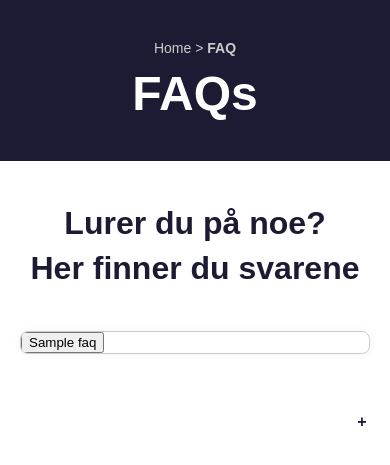
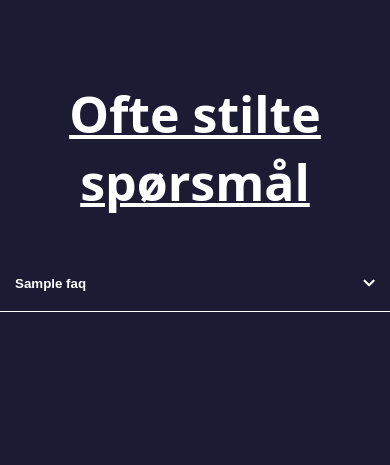
Before and after one commit to auroraodden/oddendesiign-webapp, a Django app: page /faq/ in a window 390 px wide. Shown: the top 465 px of the page. Run offline with Django 5.2, Linux system fonts and the light colour scheme; tables that the repository leaves empty hold one stand-in row (values such as "Sample post").

Commit message:
Built responsive FAQ page with toggle, icons, styling and clean layout

```diff
--- /dev/null
+++ b/core/static/css/faq.css
@@ -0,0 +1,66 @@
+* {
+    margin: 0;
+    padding: 0;
+    box-sizing: border-box;
+}
+
+body {
+    font-family: 'Open Sans', sans-serif;
+    color: #fff;
+    background-color: #1D1B33;
+}
+
+.title {
+    font-size: 50px;
+    text-align: center;
+    margin-top: 80px;
+    margin-bottom: 40px;
+    text-decoration: underline 4px;
+}
+
+.question.container {
+    max-width: 800px;
+    margin: 0 auto;
+}
+
+.question {
+    border-bottom: 1px solid #fff;
+}
+
+.question button {
+    width: 100%;
+    background-color: #1D1B33;
+    display: flex;
+    justify-content: space-between;
+    align-items: center;
+    padding: 20px 15px;
+    border: none;
+    outline: none;
+    color: #fff;
+    font-weight: 700;
+    cursor: pointer;
+}
+
+.question p {
+    font-size: 20px;
+    max-height: 0;
+    opacity: 0;
+    line-height: 1.5;
+    overflow: hidden;
+    transition: all 0.5s ease;
+}
+
+.d-arrow {
+    transition: transform 0.3s ease;
+    color: #fff;
+}
+
+.question p.show {
+    max-height: 300px;
+    opacity: 1;
+    padding: 0px 15px 30px 15px;
+}
+
+.question button .d-arrow.rotate {
+    transform: rotate(180deg);
+}
--- /dev/null
+++ b/core/static/js/faq.js
@@ -0,0 +1,24 @@
+const buttons = document.querySelectorAll('.question button');
+
+buttons.forEach(button => {
+    button.addEventListener('click', () => {
+        const answer = button.nextElementSibling;
+        const icon = button.querySelector('.d-arrow');
+
+        // Lukk alle andre åpne først
+        document.querySelectorAll('.question p.show').forEach(p => {
+            if (p !== answer) {
+                p.classList.remove('show');
+                p.style.maxHeight = null;
+                const otherIcon = p.previousElementSibling.querySelector('.d-arrow');
+                if (otherIcon) {
+                    otherIcon.classList.remove('rotate');
+                }
+            }
+        });
+
+        // Toggle valgt
+        answer.classList.toggle('show');
+        icon.classList.toggle('rotate');
+    });
+});
--- a/core/templates/core/faq.html
+++ b/core/templates/core/faq.html
@@ -3,39 +3,28 @@
 <html lang="no">
 <head>
     <meta charset="UTF-8">
-    <title>FAQs - Oddendesiign</title>
-    <link rel="stylesheet" href="{% static 'css/style.css' %}">
-    <style>
-        .faq-toggle-icon::after {
-            content: '+';
-        }
-        .faq-question.active faq-toggle-icon::after {
-            content: '-';
-        }
-    </style>
+    <title>Ofte stilte spørsmål - Oddendesiign</title>
+    <link rel="stylesheet" href="https://cdnjs.cloudflare.com/ajax/libs/font-awesome/5.15.1/css/all.min.css" />
+    <link rel="stylesheet" href="{% static 'css/faq.css' %}">
 </head>
 <body>
-    <header class="faq-header">
-        <div class="breadcrumb">Home &gt; <strong>FAQ</strong></div>
-        <h1>FAQs</h1>
-    </header>
 
-    <main class="faq-wrapper">
-        <h2 class="faq-subtitle">Lurer du på noe?<br>Her finner du svarene</h2>
+<section>
+    <h1 class="title">Ofte stilte spørsmål</h1>
 
-        <div class="faq-grid">
-            {% for faq in faqs %}
-                <div class="faq-item">
-                    <button class="faq-question" onclick="this.classList.toggle('active'); this.nextElementSibling.classList.toggle('show');">
-                        {{ faq.question }}
-                        <span class="faq-toggle-icon"></span>
-                    </button>
-                    <div class="faq-answer">{{ faq.answer }}</div>
-                </div>
-            {% empty %}
-                <p>Ingen spørsmål registrert ennå.</p>
-            {% endfor %}
+    <div class="questions-container">
+        {% for faq in faqs %}
+        <div class="question">
+            <button type="button">
+                <span>{{ faq.question }}</span>
+                <i class="fas fa-chevron-down d-arrow"></i>
+            </button>
+            <p>{{ faq.answer }}</p>
         </div>
-    </main>
+        {% endfor %}
+    </div>
+</section>
+
+<script src="{% static 'js/faq.js' %}"></script>
 </body>
 </html>
```
